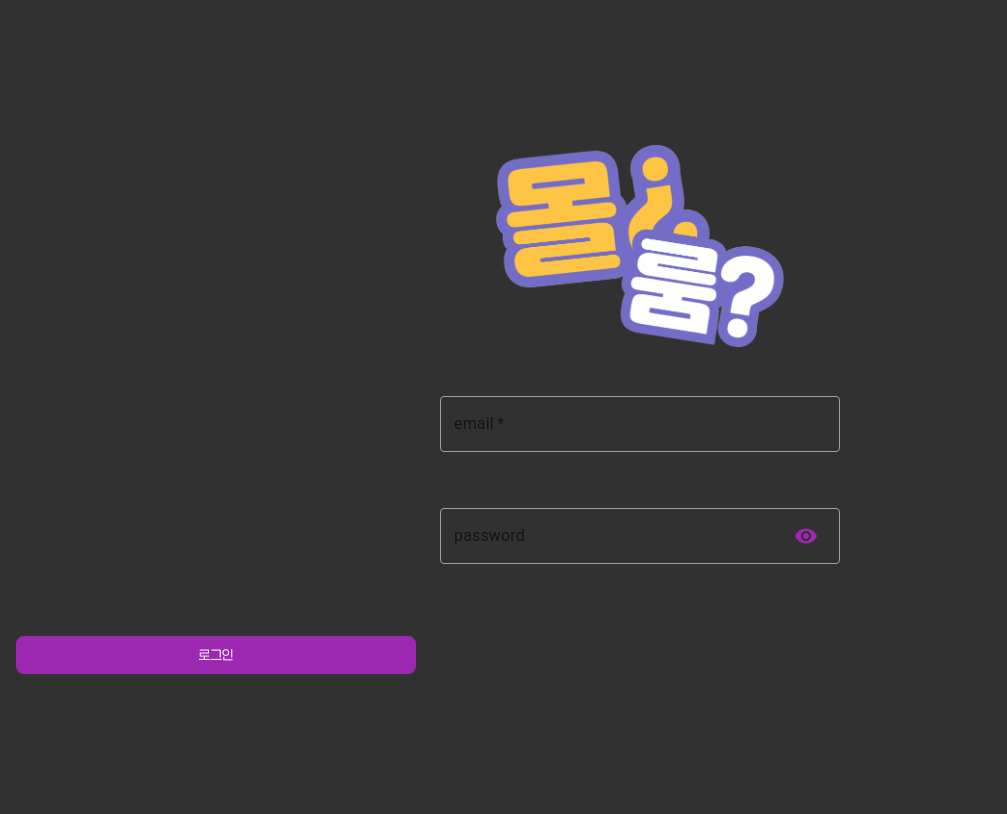
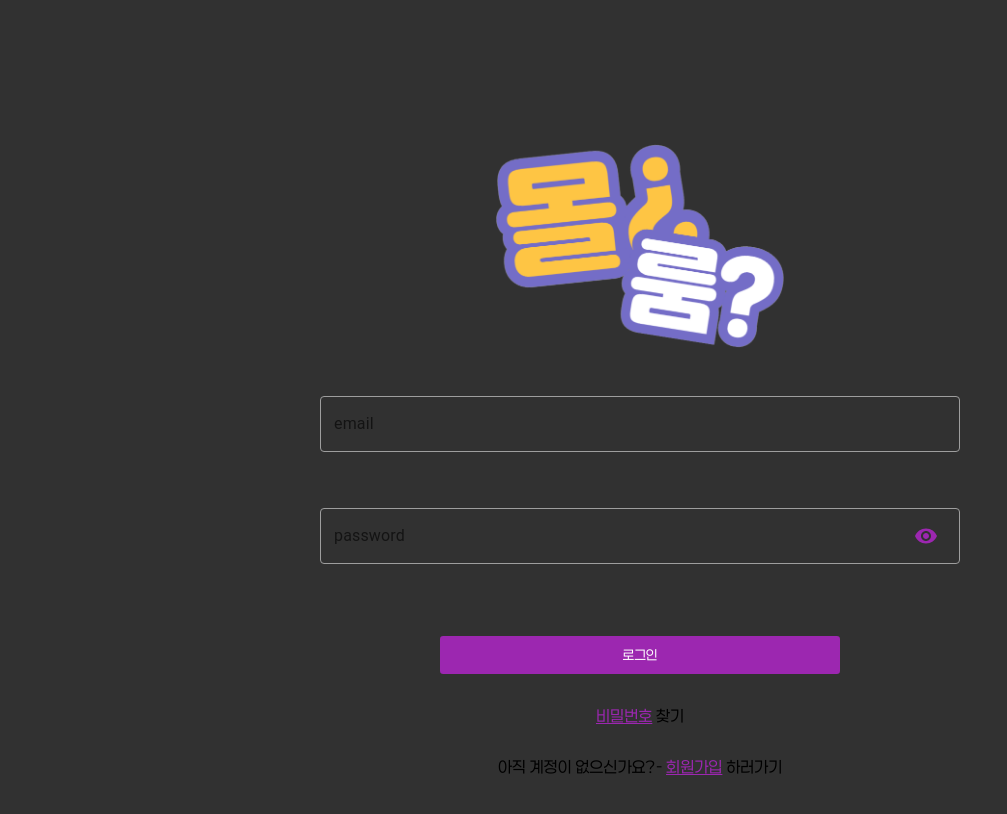
Before and after one commit to more-room/moreroom, a React (Create React App) app in the folder frontend/moreroom/: page /login in a window 1280 px wide. Shown: the top 814 px of the page, without its empty margins (0-1007 px from the left). Built offline with nearby package versions, Linux system fonts and the light colour scheme; what axios-mock-adapter would draw is missing.

Commit message:
fe/feat: login 중간 저장 커밋
#59

```diff
--- a/frontend/moreroom/src/apis/loginApi.ts
+++ b/frontend/moreroom/src/apis/loginApi.ts
@@ -1,7 +1,8 @@
 import { api } from './interceptors';
+import  axios  from 'axios';
 
 export const UserLogin = (email: string, password: string) => {
-  return api.post('http://j11d206.p.ssafy.io/api/auth/member/login', {
+  return axios.post('http://j11d206.p.ssafy.io/api/auth/member/login', {
     email: email,
     password: password,
   });
--- a/frontend/moreroom/src/components/ThemeItem/index.tsx
+++ b/frontend/moreroom/src/components/ThemeItem/index.tsx
@@ -7,7 +7,7 @@ import {
   imgCss,
   infoCss,
   infoItemCss,
-} from './ThemeItem.style';
+} from './ThemeItem.styles';
 import { MapPinIcon, StarIcon } from '@heroicons/react/24/solid';
 import { Icon } from '../Icon';
 import { Typography } from '../Typography';
--- a/frontend/moreroom/src/pages/Login/index.tsx
+++ b/frontend/moreroom/src/pages/Login/index.tsx
@@ -64,8 +64,8 @@ export const Login = () => {
       <div css={formStyles}>
         {/* 이메일 입력 필드 */}
         <TextField
-          required
-          id="outlined-required"
+          // required
+          id="outlined-basic"
           label="email"
           className="custom-textfield"
           value={email}
@@ -85,6 +85,7 @@ export const Login = () => {
                 )}
               </InputAdornment>
             ),
+            // style: { color: 'grey'}
           }}
           fullWidth
         />
@@ -128,12 +129,22 @@ export const Login = () => {
           color='primary'
           scale="500"
           fullwidth={true}
-          rounded={0.5}
+          rounded={0.2}
           handler={handleLogin}
         >
           로그인
         </Button>
       </div>
+
+      <p>
+        <a  href="/" css={iconcolors} >비밀번호</a>&nbsp;찾기
+      </p>
+
+      <p>
+        아직 계정이 없으신가요?-&nbsp;
+          <a href="/" css={iconcolors}>회원가입</a>
+        &nbsp;하러가기
+      </p>
     </div>
   );
 };
--- a/frontend/moreroom/src/pages/Login/styles.ts
+++ b/frontend/moreroom/src/pages/Login/styles.ts
@@ -3,10 +3,12 @@ import { Colors } from '../../styles/globalStyle';
 
 
 export const loginpagecontainer = css`
-  margin-top: 9rem;
-  /* display: flex; */
+  margin-top: 7rem;
+  display: flex;
+  flex-direction: column;
   justify-content: center;
   align-items: center;
+  width: 100%;
 `
 export const imgCss = css`
   display: flex;
@@ -35,9 +37,10 @@ export const formStyles = css`
   align-items: center;
   width: 100%;
 
+
   .MuiTextField-root {
     width: 90%; /* 화면에 맞춰 너비 조정 */
-    max-width: 25rem; /* 최대 너비를 25rem으로 설정 */
+    max-width: 40rem; /* 최대 너비를 25rem으로 설정 */
     margin-bottom: 1.5rem; /* 필드 간 간격 조정 */
   }
 
@@ -45,6 +48,7 @@ export const formStyles = css`
     width: 100%;
     fieldset {
       border-color: ${Colors['grey']['500']};
+      color: ${Colors['grey']['500']};
     }
     &:hover fieldset {
       border-color: ${Colors['grey']['500']};
@@ -67,7 +71,7 @@ export const buttonStyles = css`
   color: white;
   border: none;
   cursor: pointer;
-  width: 90%; /* 작은 화면에 맞춰 버튼 너비 설정 */
+  width: 50%; /* 작은 화면에 맞춰 버튼 너비 설정 */
   max-width: 25rem;
   padding: 1rem;
   font-size: 1rem;
```
